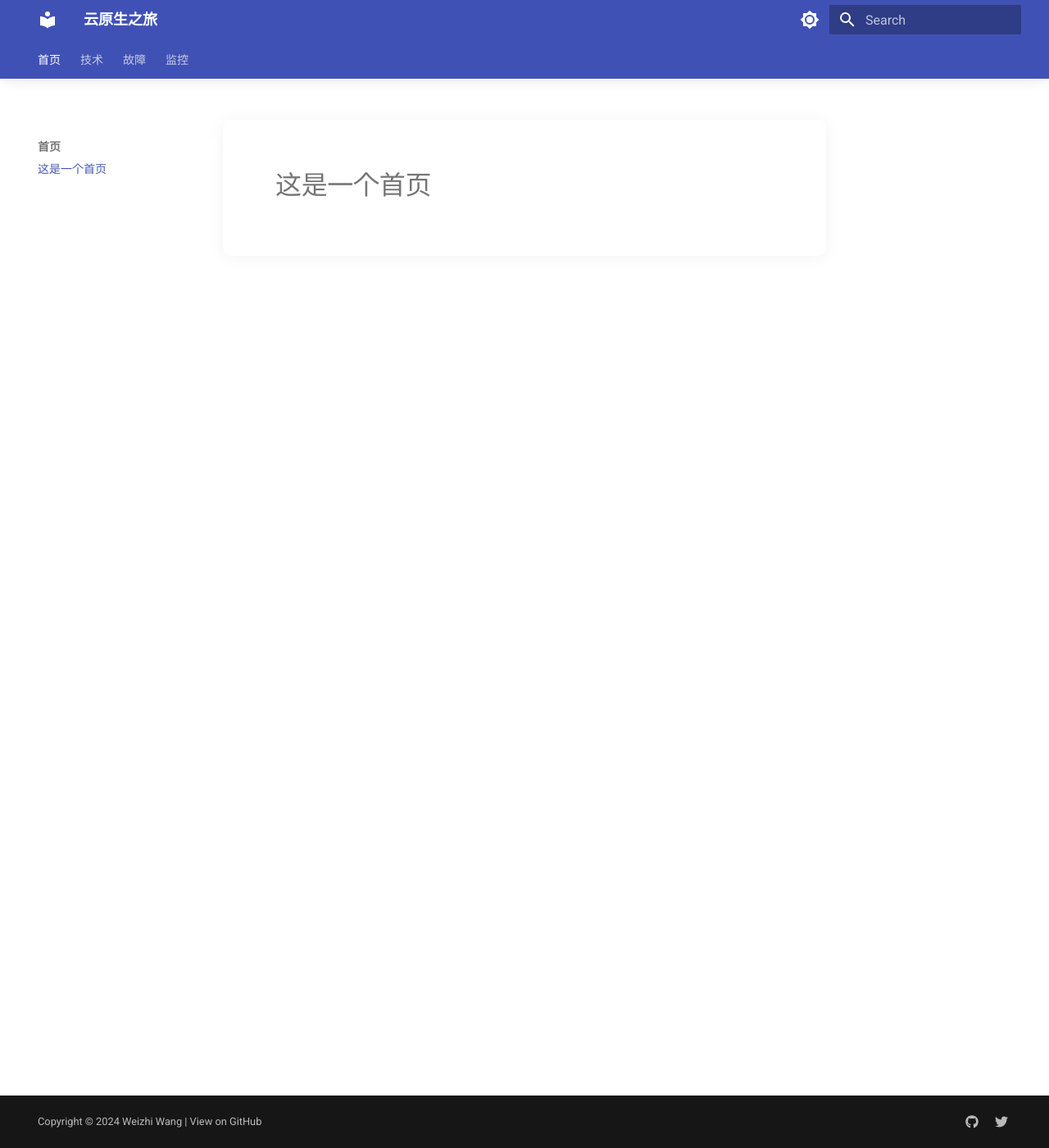
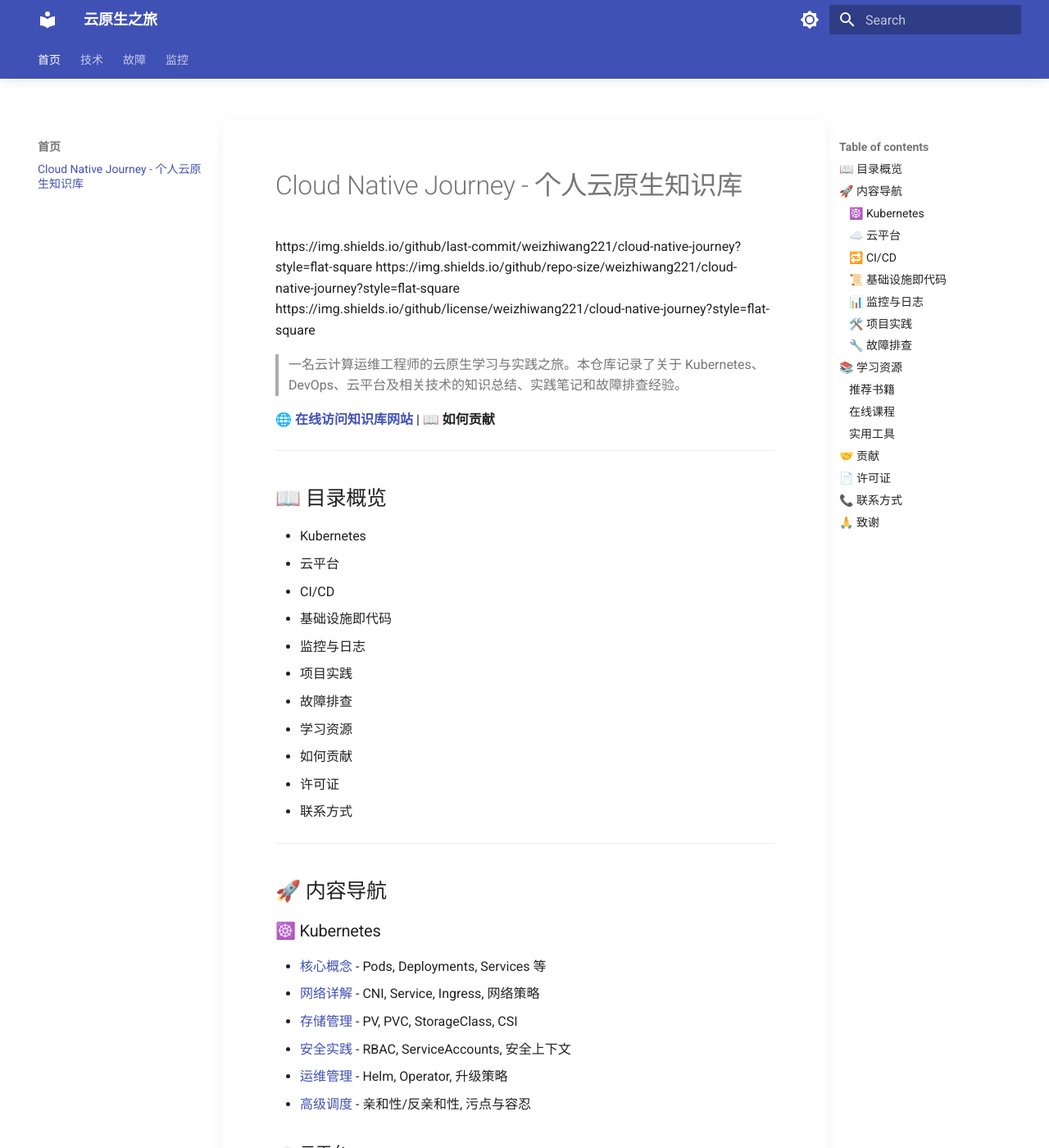
Before and after one commit to weizhiwang221/cloud-native-journey, an MkDocs documentation site: the page built from docs/首页/index.md, in a window 1280 px wide and 1400 px high. Shown: the whole window at 82% size. Built offline with MkDocs 1.6.1 and Material for MkDocs 9.7.7, drawn with Linux system fonts in a browser that asks for light colours; some of the changed text lies outside the part shown.

Commit message:
docs: index upgrade

```diff
--- a/docs/首页/index.md
+++ b/docs/首页/index.md
@@ -1 +1,151 @@
-# 这是一个首页
+# Cloud Native Journey - 个人云原生知识库
+
+https://img.shields.io/github/last-commit/weizhiwang221/cloud-native-journey?style=flat-square
+https://img.shields.io/github/repo-size/weizhiwang221/cloud-native-journey?style=flat-square
+https://img.shields.io/github/license/weizhiwang221/cloud-native-journey?style=flat-square
+
+> 一名云计算运维工程师的云原生学习与实践之旅。本仓库记录了关于 Kubernetes、DevOps、云平台及相关技术的知识总结、实践笔记和故障排查经验。
+
+**[🌐 在线访问知识库网站](https://weizhiwang221.github.io/cloud-native-journey/)** | **📖 如何贡献**
+
+------
+
+## 📖 目录概览
+
+<!-- TOC -->
+
+- Kubernetes
+- 云平台
+- CI/CD
+- 基础设施即代码
+- 监控与日志
+- 项目实践
+- 故障排查
+- 学习资源
+- 如何贡献
+- 许可证
+- 联系方式
+
+<!-- TOC -->
+
+------
+
+## 🚀 内容导航
+
+### ☸️ Kubernetes
+
+- [核心概念](https://01-kubernetes/01-核心概念.md) - Pods, Deployments, Services 等
+- [网络详解](https://01-kubernetes/02-网络.md) - CNI, Service, Ingress, 网络策略
+- [存储管理](https://01-kubernetes/03-存储.md) - PV, PVC, StorageClass, CSI
+- [安全实践](https://01-kubernetes/04-安全.md) - RBAC, ServiceAccounts, 安全上下文
+- [运维管理](https://01-kubernetes/05-运维.md) - Helm, Operator, 升级策略
+- [高级调度](https://01-kubernetes/06-调度.md) - 亲和性/反亲和性, 污点与容忍
+
+### ☁️ 云平台
+
+- **AWS**
+  - [EKS 实战](https://02-cloud-providers/AWS/01-EKS-实战.md)
+  - [IAM 权限管理](https://02-cloud-providers/AWS/02-IAM-权限管理.md)
+  - [RDS 与存储服务](https://02-cloud-providers/AWS/03-RDS与存储.md)
+- **Azure**
+  - [AKS 部署指南](https://02-cloud-providers/Azure/01-AKS-部署指南.md)
+- **GCP**
+  - [GKE 入门](https://02-cloud-providers/GCP/01-GKE-入门.md)
+
+### 🔁 CI/CD
+
+- [GitHub Actions 实战](https://03-ci-cd/01-GitHub-Actions-实战.md)
+- [GitLab CI 完整流程](https://03-ci-cd/02-GitLab-CI-完整流程.md)
+- [ArgoCD GitOps 实践](https://03-ci-cd/03-ArgoCD-GitOps-实践.md)
+- [Jenkins Pipeline 进阶](https://03-ci-cd/04-Jenkins-Pipeline-进阶.md)
+
+### 📜 基础设施即代码
+
+- [Terraform 模块化实践](https://04-infrastructure-as-code/01-Terraform-模块化实践.md)
+- [Ansible 最佳实践](https://04-infrastructure-as-code/02-Ansible-最佳实践.md)
+- [Pulumi 与 Terraform 对比](https://04-infrastructure-as-code/03-PulumivsTerraform.md)
+
+### 📊 监控与日志
+
+- [Prometheus + Grafana 全方位监控](https://05-monitoring-logging/01-Prometheus-Grafana-全方位监控.md)
+- [Loki 日志系统实战](https://05-monitoring-logging/02-Loki-日志系统实战.md)
+- [告警配置与管理](https://05-monitoring-logging/03-告警配置与管理.md)
+
+### 🛠️ 项目实践
+
+- [项目一：基于K8s的微服务电商平台](https://06-projects/01-基于K8s的微服务电商平台.md)
+- [项目二：Terraform自动化部署EKS集群](https://06-projects/02-Terraform自动化部署EKS集群.md)
+- [项目三：GitOps流水线实战](https://06-projects/03-GitOps流水线实战.md)
+
+### 🔧 故障排查
+
+- [Kubernetes 常见问题排查](https://07-problem-solving/01-Kubernetes-常见问题排查.md)
+- [网络问题排查指南](https://07-problem-solving/02-网络问题排查指南.md)
+- [存储问题排查](https://07-problem-solving/03-存储问题排查.md)
+- [性能调优案例](https://07-problem-solving/04-性能调优案例.md)
+
+------
+
+## 📚 学习资源
+
+### 推荐书籍
+
+- 《Kubernetes权威指南》
+- 《云原生模式》
+- 《Site Reliability Engineering》
+
+### 在线课程
+
+- [Kubernetes官方文档](https://kubernetes.io/docs/)
+- [CNCF社区资源](https://www.cncf.io/)
+- [Awesome Kubernetes](https://github.com/ramitsurana/awesome-kubernetes)
+
+### 实用工具
+
+- [k9s - Kubernetes CLI管理工具](https://github.com/derailed/k9s)
+- [kubectl-aliases](https://github.com/ahmetb/kubectl-aliases)
+- [Helm Charts](https://github.com/helm/charts)
+
+------
+
+## 🤝 贡献
+
+欢迎任何形式的贡献！如果你有：
+
+- 技术文章或笔记想分享
+- 发现了文档中的错误或过时内容
+- 有新的想法或建议
+
+请遵循以下步骤：
+
+1. Fork 本仓库
+2. 创建您的特性分支 (`git checkout -b feature/AmazingFeature`)
+3. 提交您的更改 (`git commit -m 'Add some AmazingFeature'`)
+4. 推送到分支 (`git push origin feature/AmazingFeature`)
+5. 开启一个Pull Request
+
+请确保您的贡献符合我们的[行为准则](https://code_of_conduct.md/)。
+
+------
+
+## 📄 许可证
+
+本项目采用 MIT 许可证 - 查看 [LICENSE](https://license/) 文件了解详情。
+
+------
+
+## 📞 联系方式
+
+王志伟 - [@weizhiwang221](https://github.com/weizhiwang221) - [weizhiwang221@gmail.com](https://mailto:weizhiwang221@gmail.com/)
+
+项目链接: https://github.com/weizhiwang221/cloud-native-journey
+
+------
+
+## 🙏 致谢
+
+感谢所有开源社区和技术博客的作者，你们的分享是这本知识库的基石。
+
+------
+
+> **Note**: 本知识库持续更新中， star ⭐ 关注获取最新内容！
```
